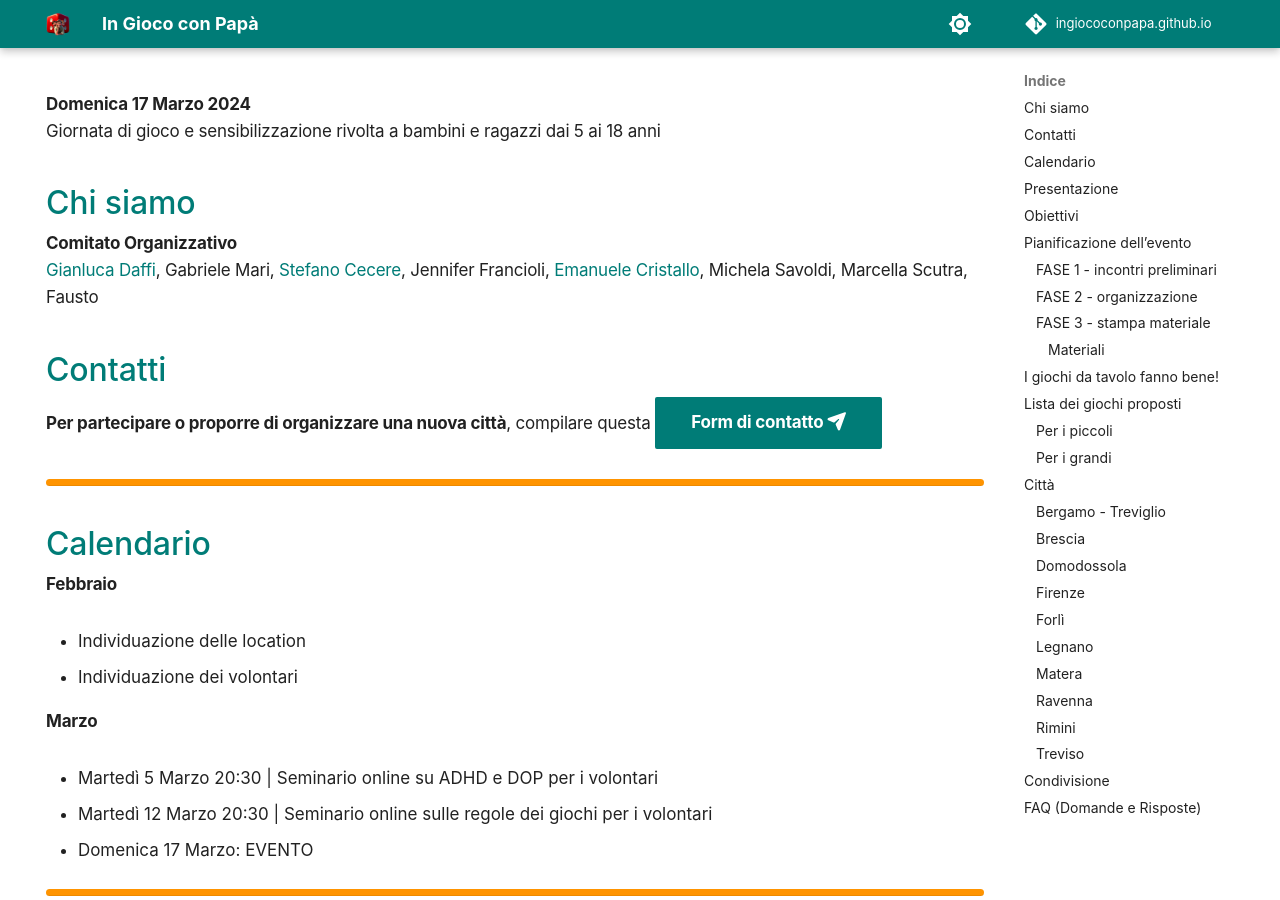
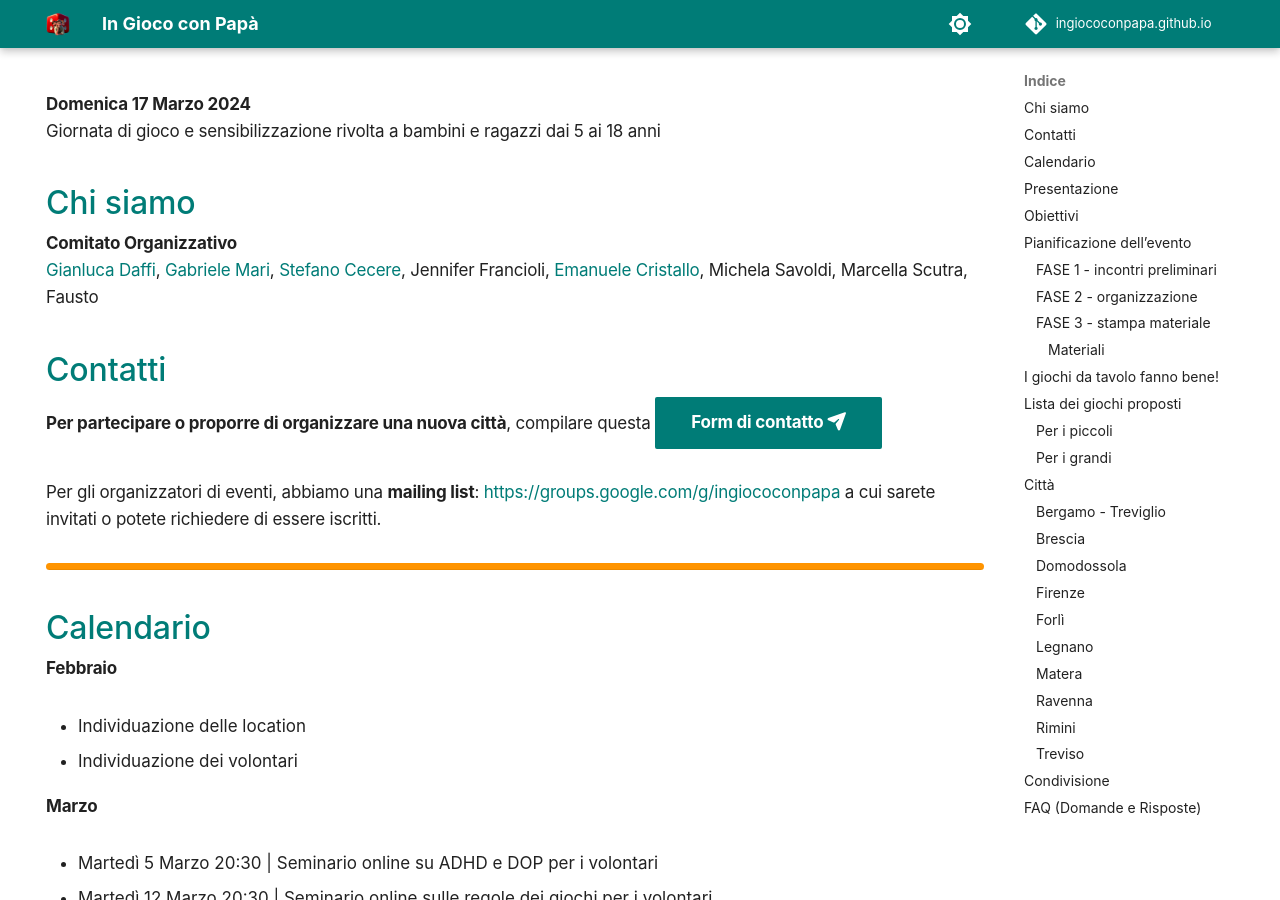
Before and after one commit to ingiococonpapa/ingiococonpapa.github.io, an MkDocs documentation site: the page built from docs/index.md, in a window 1280 px wide and 900 px high, scrolled down 485 px. Built offline with MkDocs 1.6.1 and Material for MkDocs 9.7.7, drawn with Linux system fonts in a browser that asks for light colours; comment, search, counter and statistics services are not loaded; some of the changed text lies outside the part shown.

Commit message:
mailing list

```diff
--- a/docs/index.md
+++ b/docs/index.md
@@ -12,10 +12,12 @@ Giornata di gioco e sensibilizzazione rivolta a bambini e ragazzi dai 5 ai 18 an
 
 ## Chi siamo
 **Comitato Organizzativo**
-[Gianluca Daffi](https://www.gianlucadaffi.it/), Gabriele Mari, [Stefano Cecere](https://linktr.ee/cecere), Jennifer Francioli, [Emanuele Cristallo](https://www.zioludovico.it/), Michela Savoldi, Marcella Scutra, Fausto
+[Gianluca Daffi](https://www.gianlucadaffi.it), [Gabriele Mari](https://www.facebook.com/educatoriludici), [Stefano Cecere](https://linktr.ee/cecere), Jennifer Francioli, [Emanuele Cristallo](https://www.zioludovico.it), Michela Savoldi, Marcella Scutra, Fausto
 
 ## Contatti
 **Per partecipare o proporre di organizzare una nuova città**, compilare questa [Form di contatto :fontawesome-solid-paper-plane:](https://forms.gle/jHMDSRyyoLyGsMvv7){ .md-button .md-button--primary }
+
+Per gli organizzatori di eventi, abbiamo una **mailing list**: [https://groups.google.com/g/ingiococonpapa](https://groups.google.com/g/ingiococonpapa) a cui sarete invitati o potete richiedere di essere iscritti.
 
 ---
 ## Calendario
@@ -163,7 +165,7 @@ Per i bambini e i ragazzi con ADHD, poi, i giochi sono ancor più importanti, pe
 
 ### Bergamo - Treviglio
 Dove:
-Referente: Antonio Ciocca
+Referente: **Antonio Ciocca**
 
 ### Brescia
 Dove:
@@ -189,7 +191,7 @@ Referente: **Emanuele Cristallo**
 ### Ravenna
 Dove: Centro RicreAzioni, via Don Carlo Sala 7, Ravenna
 Orario: 15:00 - 18:00
-Referente: **Gabriele Mari** - [Educatori Ludici](https://www.facebook.com/educatoriludici) -  [email](mailto:progetti.innovativi@cooplapieve.it) -  3281552787
+Referente: **Gabriele Mari** - [Educatori Ludici](https://www.facebook.com/educatoriludici) - [email](mailto:progetti.innovativi@cooplapieve.it) -  3281552787
 
 ### Rimini
 Dove:
```
